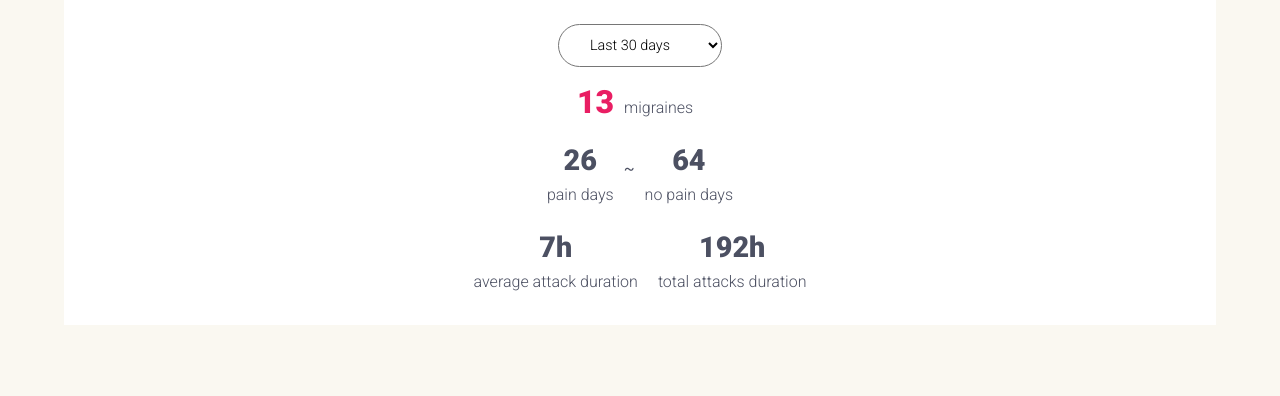
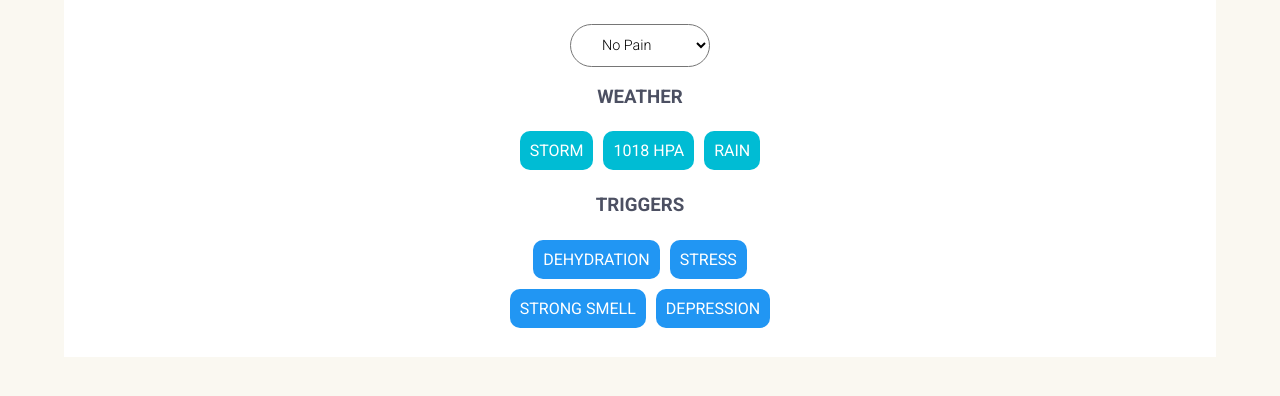
Before and after one commit to jagodarybacka/migraine-app, a React (Create React App) app: page / in a window 1280 px wide. Shown: the top 396 px of the page. Built offline with nearby package versions, Linux system fonts and the light colour scheme.

Commit message:
Often together

```diff
--- a/src/App.js
+++ b/src/App.js
@@ -14,6 +14,7 @@ import History from './scenes/history/History'
 import Summary from './scenes/form/Summary'
 import AtmosphericPressure from './components/reports/atmosphericPressure'
 import SummaryReport from './components/reports/summary'
+import OftenTogether from './components/reports/oftenTogether'
 import TextInput from './components/TextInput'
 
 const PrivateRoute = ({ isLogged, component: Component, ...rest }) => {
@@ -36,7 +37,7 @@ class App extends Component {
       <div className="App">
         <Router>
           <Switch>
-            <Route exact path="/" component={SummaryReport}/>
+            <Route exact path="/" component={OftenTogether}/>
             <Route path="/join" component={Join}/>
             <Route path="/login" component={Login}/>
             <Route path="/register" component={Register}/>
--- /dev/null
+++ b/src/components/reports/oftenTogether/index.js
@@ -0,0 +1,42 @@
+import React, { Component } from 'react';
+import _ from 'lodash'
+import { OftenTogetherComponent, Select, TogetherField } from './styles'
+
+class OftenTogether extends Component {
+  constructor(props) {
+    super(props)
+    this.state = {}
+  }
+
+  render() {
+    const selectables = ['No Pain', 'Mild', 'Moderate', 'Intense', 'Maximum'].map((element, i) => (
+      <option key={i} value={element}>{element}</option>
+    ))
+    const sections = [{
+      header: 'Weather',
+      fields: ['Storm','1018 hPa', 'Rain']
+    }, {
+      header: 'Triggers',
+      color: '#2196f3',
+      fields: ['Dehydration', 'Stress', 'Strong smell', 'Depression']
+    }].map((section, i) => (
+      <div className="together__section" key={i}>
+        <h3 className="together__header">{section.header}</h3>
+        <div className="together__fields">
+          {section.fields.map((field, j) => (<TogetherField color={section.color} key={j}>{field}</TogetherField>))}
+        </div>
+      </div>
+    ))
+
+    return (
+      <OftenTogetherComponent>
+        <Select>
+          {selectables}
+        </Select>
+        <div>{sections}</div>
+      </OftenTogetherComponent>
+    )
+  }
+}
+
+export default OftenTogether;
--- /dev/null
+++ b/src/components/reports/oftenTogether/styles.js
@@ -0,0 +1,39 @@
+import styled from 'styled-components'
+
+export const OftenTogetherComponent = styled.div`
+  height: 100%;
+  background: #fff;
+  margin: 0 5%;
+  padding: 1.5em 0;
+  .together__header {
+    text-transform: uppercase;
+    text-align: center;
+  }
+  .together__section {
+
+  }
+  .together__fields {
+    display: flex;
+    justify-content: center;
+    flex-wrap: wrap;
+    width: 300px;
+  }
+`
+
+export const Select = styled.select`
+  background: transparent;
+  font-size: 0.9em;
+  font-weight: 300;
+  border-radius: 22px;
+  padding: 11px 27px
+`
+export const TogetherField = styled.div`
+  background: ${props => (props.color || '#00bcd4')};
+  color: #fff;
+  text-transform: uppercase;
+  margin: 5px;
+  padding: 10px 10px;
+  border-radius: 10px;
+  text-align: center;
+
+`
```
